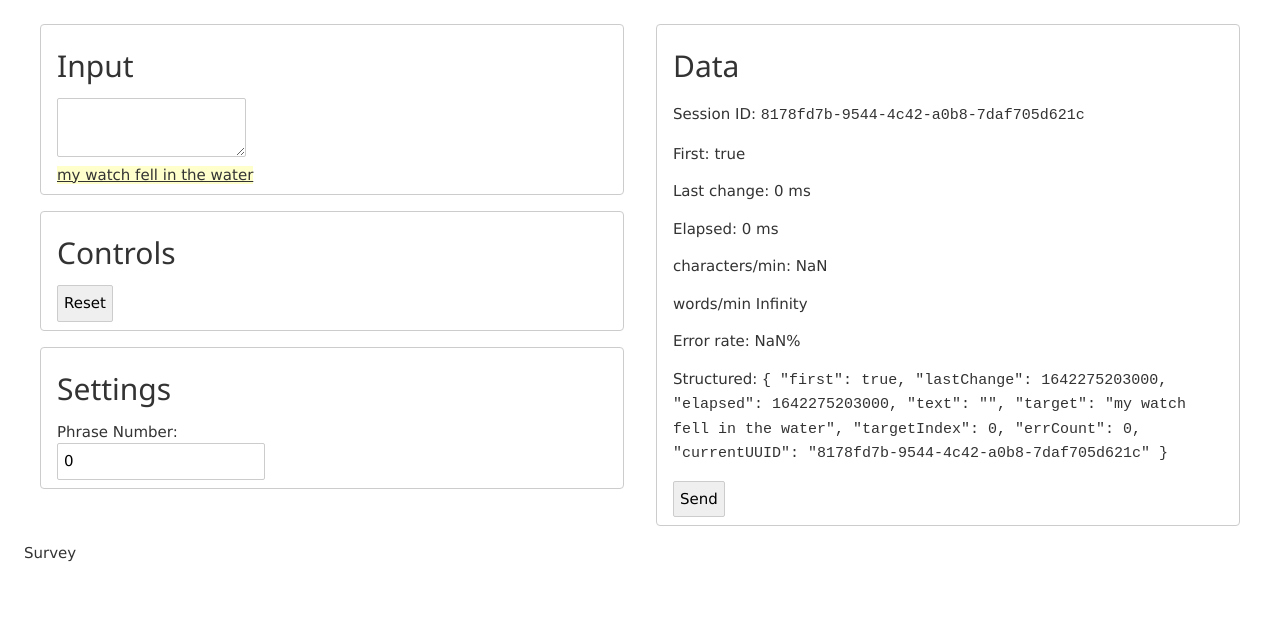
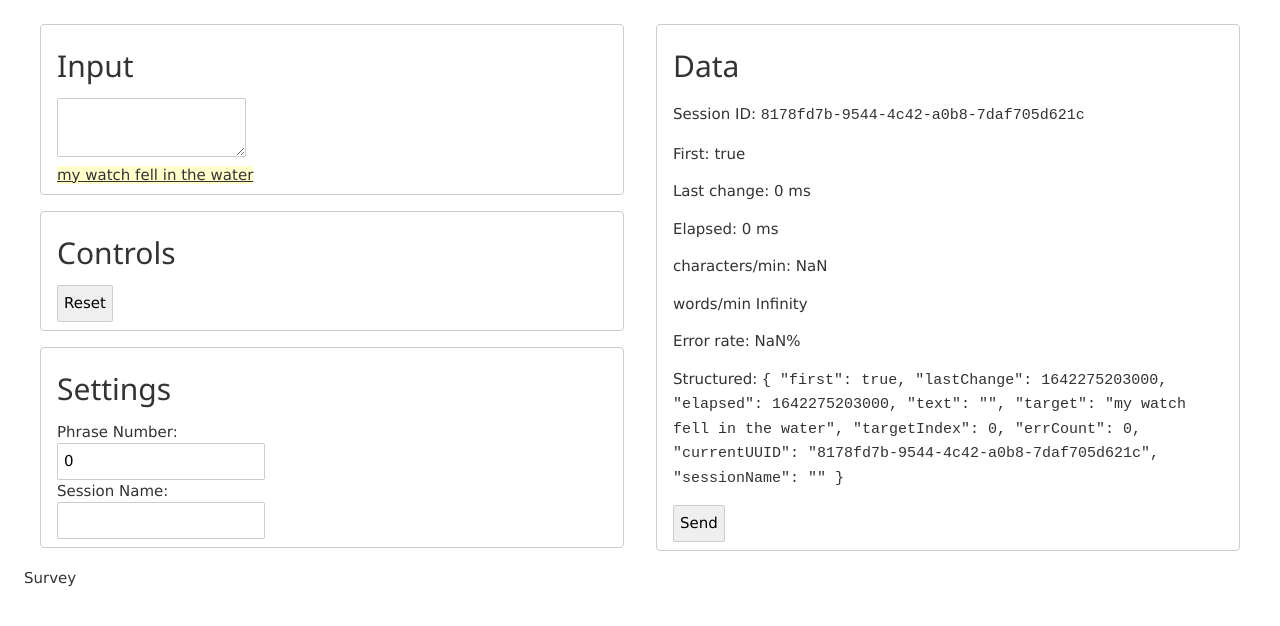
Before and after one commit to nyiyui/kyokukey, a Svelte app: page / in a window 1280 px wide. Shown: the top 626 px of the page. Built offline with nearby package versions, Linux system fonts and the light colour scheme.

Commit message:
moar fields

```diff
--- a/src/App.svelte
+++ b/src/App.svelte
@@ -12,6 +12,7 @@
   let target = phrases[0].toLowerCase();
   let errCount = 0;
   let currentUUID: string = uuidv4();
+  let sessionName: string = "";
 
   $: target = phrases[targetIndex].toLowerCase();
 
@@ -75,6 +76,8 @@
         <h2>Settings</h2>
         <label for="target">Phrase Number:</label>
         <input type="number" id="target" bind:value={targetIndex} />
+        <label for="session-name">Session Name:</label>
+        <input type="text" id="session-name" bind:value={sessionName} />
       </section>
     </div>
     <div class="w3-half">
@@ -87,6 +90,7 @@
         bind:targetIndex
         bind:errCount
         bind:currentUUID
+        bind:sessionName
       />
     </div>
     <a href="https://docs.google.com/forms/d/e/1FAIpQLSdxM1Y2qVInIEgs7LdQPoBoxOA2W2NU70DtKwYAa9fRMLmdvw/viewform">Survey</a>
--- a/src/Data.svelte
+++ b/src/Data.svelte
@@ -7,6 +7,7 @@
   export let targetIndex: number;
   export let errCount: number;
   export let currentUUID: string;
+  export let sessionName: string;
   let data = {
     first,
     lastChange,
@@ -16,6 +17,7 @@
     targetIndex,
     errCount,
     currentUUID,
+    sessionName,
   };
 
   async function send() {
@@ -26,7 +28,10 @@
       headers: {
         "Content-Type": "application/json",
       },
-      body: JSON.stringify(data),
+      body: JSON.stringify({
+        ...data,
+        timestamp: new Date().toISOString(),
+      }),
     });
     if (!res.ok) {
       console.error(res.status);
```
